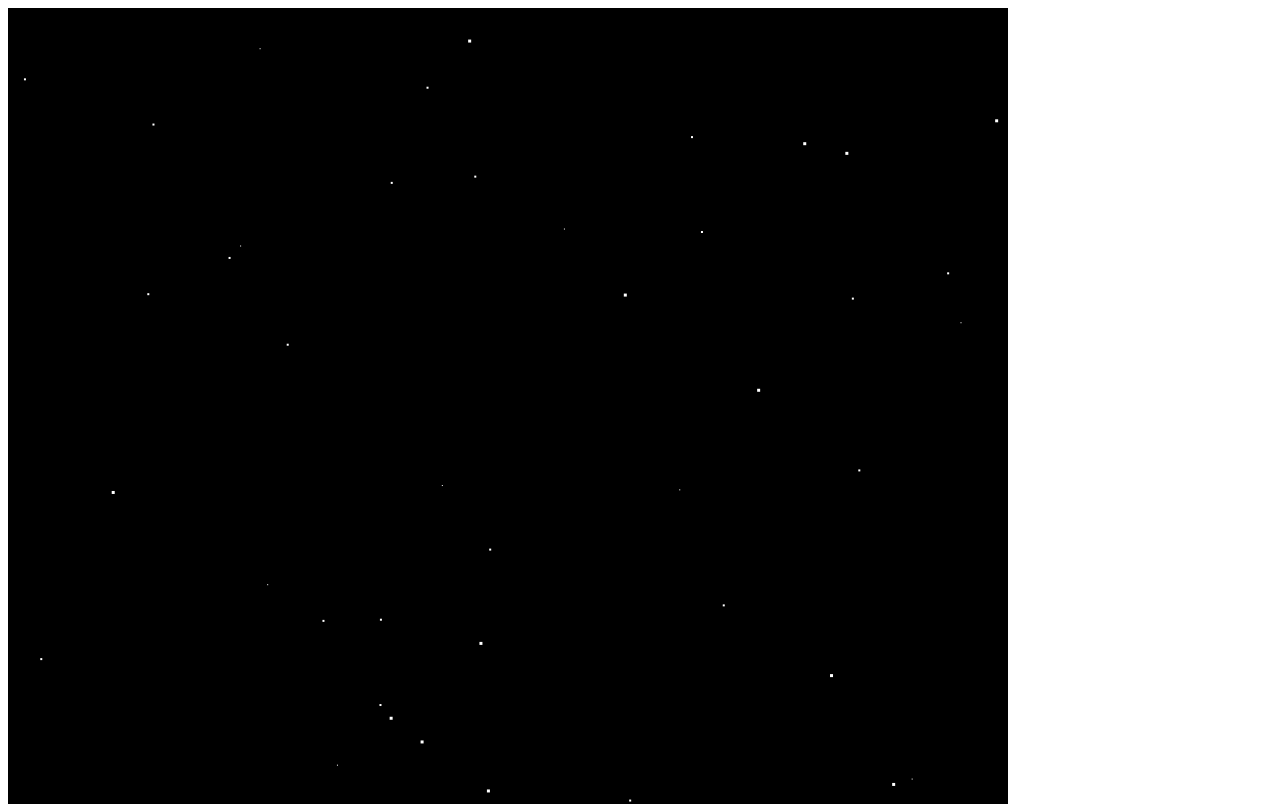
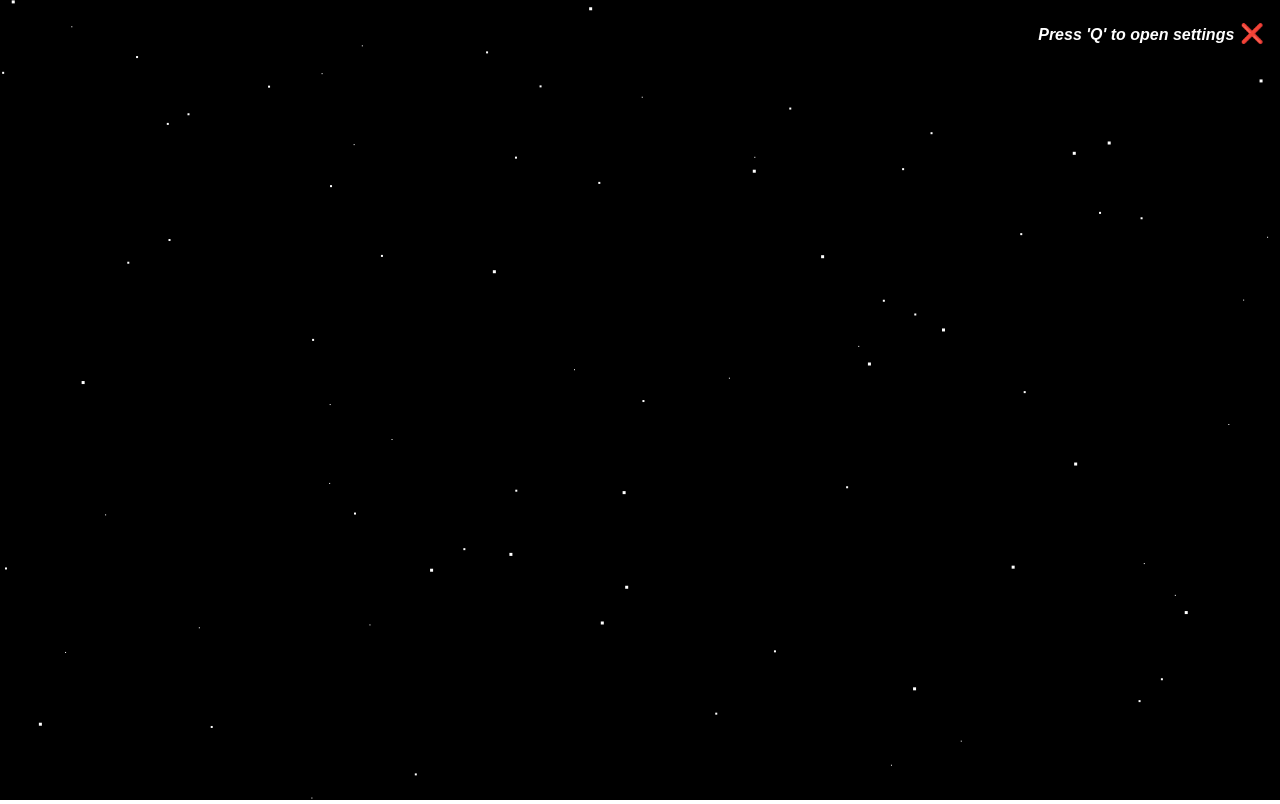
Before and after one commit to bilingual-vovs/Stars, a plain HTML site: page index.html in a window 1280 px wide. Shown: the top 804 px of the page. Drawn offline with Linux system fonts and the light colour scheme.

Commit message:
Settings added

```diff
--- /dev/null
+++ b/index.css
@@ -0,0 +1,84 @@
+
+
+body{
+    padding: 0;
+    margin: 0;
+    width: 100%;
+    height: 100%;
+    overflow-y: hidden;
+    overflow-x: hidden;
+}
+
+html{
+    width: 100vw;
+    height: 102vh;
+}
+
+
+.controls{
+    position: fixed;
+    z-index: 9;
+    top: 30px;
+    left: 40px;
+}
+
+.control-inp {
+    background-color: #333; /* Set the background color for the input */
+    color: #eee; /* Set the text color inside the input */
+    border: none; /* Remove the border */
+    border-radius: 8px; /* Add rounded corners */
+    padding: 8px; /* Adjust the padding as needed */
+    box-sizing: border-box; /* Include padding and border in element's total width and height */
+    font-family: "Arial", sans-serif; /* Choose the same font as body */
+    font-size: 14px;
+    margin: 0px;
+}
+
+.control-box{
+    margin: 10px;
+}
+
+.inp-name{
+    font-family: "Arial", sans-serif; /* Choose your preferred font */
+    font-size: 16px; /* Adjust the font size as needed */
+    color: #2e3b8b;
+    margin: 1px;
+}
+
+.quote-container {
+    position: fixed;
+    top: 10px; /* Adjust the top position as needed */
+    right: 10px; /* Adjust the right position as needed */
+    background-color: transparent; /* Set the background color of the container */
+}
+
+.quote-container {
+    position: fixed;
+    top: 10px; /* Adjust the top position as needed */
+    right: 10px; /* Adjust the right position as needed */
+    background-color: transparent; /* Set the background color of the container */
+    animation: blink 5s infinite; /* Apply the blink animation */
+}
+
+.quote {
+    cursor: pointer;
+    font-family: "Arial", sans-serif; /* Choose your preferred font */
+    font-size: 16px; /* Adjust the font size as needed */
+    color: #fff; /* Set the text color */
+    font-style: italic; /* Add italic style to the text */
+}
+
+.quote-btn{
+    background-color: rgba(0, 0, 0, 0);
+    font-size: 19px;
+    border: none;
+}
+
+@keyframes blink {
+    0%, 100% {
+        opacity: 1;
+    }
+    50% {
+        opacity: 0;
+    }
+}
--- a/index.html
+++ b/index.html
@@ -2,13 +2,42 @@
 <html lang="en">
 <head>
     <meta charset="UTF-8">
-    <meta name="viewport" content="width=device-width, initial-scale=1.0">
     <title>Stars</title>
+    <link rel="stylesheet" href="index.css">
 </head>
 <body>
-    <canvas id="canvas" width="1000" height="1000" style="background-color: black;" >
+    <canvas id="canvas" style="background-color: black;" ></canvas>
 
-    </canvas>
+    <div id='qoute-box' class="quote-container">
+        <h1 class="quote">Press 'Q' to open settings<button class="quote-btn">❌</btton></h1>
+    </div>
+
+    <div id="controls" class="controls">
+        <div class="control-box">
+            <h2 class="inp-name">Star size</h2>
+            <input id="star-size" type="number" class="control-inp">
+        </div>
+        <div class="control-box">
+            <h2 class="inp-name">Star speed</h2>
+            <input id="star-speed" type="number" class="control-inp">
+        </div>
+        <div class="control-box">
+            <h2 class="inp-name">Connection distance</h2>
+            <input id="connextion-dist" type="number" class="control-inp">
+        </div>
+        <div class="control-box">
+            <h2 class="inp-name">Line thickness</h2>
+            <input id="line-thickness" type="number" class="control-inp">
+        </div>
+        <div class="control-box">
+            <h2 class="inp-name">Star amount</h2>
+            <input id="star-amount" type="number" class="control-inp">
+        </div>
+        <div class="control-box">
+            <h2 class="inp-name">Updates per second</h2>
+            <input id="ups" type="number" class="control-inp">
+        </div>
+    </div>
     <script src="./index.js"></script>
 </body>
 </html>
--- a/index.js
+++ b/index.js
@@ -1,27 +1,73 @@
+let SPACE_SIZE_X = () => window.innerWidth
+let SPACE_SIZE_Y = () => window.innerHeight
+
+let controlsData = {
+    MAX_STAR_SIZE: 3,
+    MAX_STAR_SPEED: 100,
+    CONNECTION_DISTANCE: 200,
+    LINE_THICKNESS_INDEX: 3,
+    STARS_AMOUNT: 80,
+    UPS: 30
+}
+
+class IdContainer {
+    constructor (arr){
+        this.data = arr
+    }
+
+    id(name){
+        for (let key in this.data){
+            if (this.data[key][0] == name){
+                return this.data[key][1]
+            }
+        }
+    }
+
+    name(id){
+        for (let key in this.data){
+            if (this.data[key][1] == id){
+                return this.data[key][0]
+            }
+        }
+    }
+}
+
+let ID_TO_NAMES = new IdContainer([
+    ['MAX_STAR_SIZE', 'star-size'],
+    ['MAX_STAR_SPEED', 'star-speed'],
+    ['CONNECTION_DISTANCE', 'connextion-dist'],
+    ['LINE_THICKNESS_INDEX', 'line-thickness'],
+    ['STARS_AMOUNT', 'star-amount'],
+    ['UPS', 'ups']
+])
+
 const canvas = document.getElementById("canvas");
 const ctx = canvas.getContext("2d");
 
 class Star{
-    posX = Math.floor(Math.random()*1000)
-    posY = Math.floor(Math.random()*1000)
-    size = 1 + Math.floor(Math.random()*3)
+    posX = Math.floor(Math.random()*SPACE_SIZE_X())
+    posY = Math.floor(Math.random()*SPACE_SIZE_Y())
+    size = 1 + Math.floor(Math.random()*controlsData.MAX_STAR_SIZE)
     color = `rgba(256, 256, 256, ${50 + Math.floor(Math.random()*50)})`
-    speedX = 1 - Math.random()*2
-    speedY = 1 - Math.random()*2
+    speedX = controlsData.MAX_STAR_SPEED/2 - Math.random()*controlsData.MAX_STAR_SPEED
+    speedY = controlsData.MAX_STAR_SPEED/2 - Math.random()*controlsData.MAX_STAR_SPEED
 
-    lineDist = 201
+    lineDist = controlsData.CONNECTION_DISTANCE
+    lineThicknessInd = controlsData.LINE_THICKNESS_INDEX
+
+    ups = controlsData.UPS
 
     constructor(){
 
     }
 
     move = () => {
-        this.posX += this.speedX
-        this.posY += this.speedY
-        if (this.posX > 1000 || this.posX < 0){
+        this.posX += this.speedX/this.ups
+        this.posY += this.speedY/this.ups
+        if (this.posX > SPACE_SIZE_X() || this.posX < 0){
             this.speedX = 0-this.speedX
         }
-        if (this.posY > 1000 || this.posY < 0){
+        if (this.posY > SPACE_SIZE_Y() || this.posY < 0){
             this.speedY = 0-this.speedY
         }
     }
@@ -30,33 +76,19 @@ class Star{
         ctx.beginPath()
         ctx.moveTo(this.posX, this.posY)
         ctx.lineTo(x, y)
-        ctx.lineWidth = 3 - dist/67
+        ctx.lineWidth = this.lineThicknessInd - dist/(this.lineDist/this.lineThicknessInd)
         ctx.strokeStyle = this.color
         ctx.stroke()
     }
 
     isClose = (x, y) => {
-        // let x2 = Math.max(x, this.posX) - Math.min(x, this.posX)
-        // let y2 = Math.max(y, this.posY) - Math.min(y, this.posY)
         let x2 = this.posX - x
         let y2 = this.posY - y
         let dist = Math.sqrt(x2*x2 + y2*y2)
-        console.log(x, y, this.posX, this.posY, dist, x2, y2)
         if (dist < this.lineDist){
             this.connectTo(x, y, dist)
         }
     }
-}
-
-let stars = []
-
-for (let i = 0; i < 50; i++){
-    stars.push(new Star())
-}
-
-mouse = {
-    x: 10000,
-    y: 10000
 }
 
 const update = () => {
@@ -69,8 +101,34 @@ const update = () => {
     });
 }
 
+let stars = []
 
-setInterval(update, 20)
+let interval
+
+let startSim = () => {
+    for (let i = 0; i < controlsData.STARS_AMOUNT; i++){
+        stars.push(new Star())
+    }
+
+    mouse = {
+        x: SPACE_SIZE_X() + controlsData.CONNECTION_DISTANCE + 20,
+        y: SPACE_SIZE_Y() + controlsData.CONNECTION_DISTANCE + 20
+    }
+
+    interval = setInterval(update, 1000/controlsData.UPS)
+}
+
+let restart = () => {
+    stars = []
+    clearInterval(interval)
+    startSim()
+}
+
+let inputChange = (evt) => {
+    controlsData[ID_TO_NAMES.name(evt.path[0].id)] = evt.path[0].value
+
+    restart()
+}
 
 let move = (evt) => {
     mouse.x = evt.layerX
@@ -78,8 +136,45 @@ let move = (evt) => {
 }
 
 let out = () => {
-    mouse.x = mouse.y = 10000
+    mouse.x = SPACE_SIZE_X() + controlsData.CONNECTION_DISTANCE + 20,
+    mouse.y = SPACE_SIZE_Y() + controlsData.CONNECTION_DISTANCE + 20
 }
 
+let controlsVisiability = false
+const controls = () => {
+    controlsVisiability = !controlsVisiability
+    document.getElementById('controls').style.display = (controlsVisiability ? 'none' : 'block')
+}
+
+let inputs = document.getElementsByClassName("control-inp")
+
+for (let key in inputs){
+    let input = inputs[key]
+
+    if (!input.id) continue
+    input.value = controlsData[ID_TO_NAMES.name(input.id)]
+
+    input.addEventListener('input', inputChange)
+}
+
+canvas.width = SPACE_SIZE_X()
+canvas.height = SPACE_SIZE_Y()
+addEventListener("resize", (evt) => {
+    canvas.width = SPACE_SIZE_X()
+    canvas.height = SPACE_SIZE_Y()
+})
+
+
+addEventListener("keypress", (evt) => {
+    if (evt.key == 'q'){
+        controls()
+    }
+})
+
+document.getElementById('qoute-box').onclick = () => document.getElementById('qoute-box').style.display = 'none'
+
+controls()
 canvas.onmousemove = move
 canvas.onmouseout = out
+
+startSim()
```
